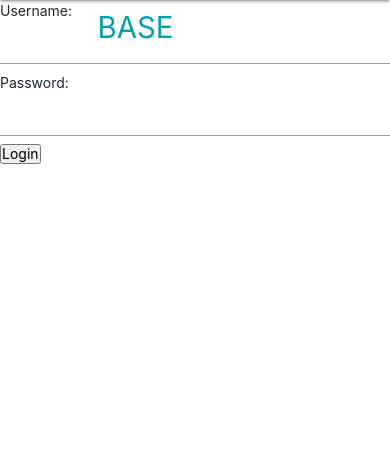
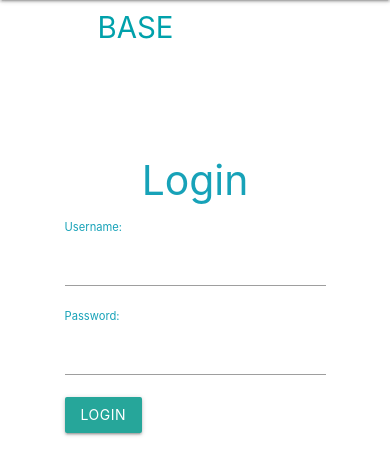
Before and after one commit to Liam-gosnell/Milestone_three, a Flask app: page /login in a window 390 px wide. Shown: the part 56-531 px from the top of the page. Run offline with Flask 2, Linux system fonts and the light colour scheme; some libraries are stand-ins or nearby versions.

Commit message:
changes to layout od login and resgister pages

```diff
--- a/templates/login.html
+++ b/templates/login.html
@@ -2,10 +2,33 @@
 
  {% block content %}
 
- <form method="POST" action="{{url_for('login')}}">
-        Username: <input type="text" name="userid">
-        Password: <input type="password" name="password">
-        <input type="submit" value="Login">
-    </form>
+<div id="login">
+        <h3 class="text-center text-white pt-5">Login</h3>
+        <div class="container">
+            <div id="login-row" class="row justify-content-center align-items-center">
+                <div id="login-column" class="col-md-6">
+                    <div id="login-box" class="col-md-12">
+                         <form method="POST" action="{{url_for('login')}}">
+                            <h3 class="text-center text-info">Login</h3>
+                            <div class="form-group">
+                                <label for="username" class="text-info">Username:</label><br>
+                                <input type="text" name="userid">
+                            </div>
+                            <div class="form-group">
+                                <label for="password" class="text-info">Password:</label><br>
+                                <input type="password" name="password">
+                            </div>
+
+                            <div class="form-group">
+                                <input type="submit" name="submit" class="btn btn-info btn-md" value="Login">
+                            </div>
+
+                        </form>
+                    </div>
+                </div>
+            </div>
+        </div>
+    </div>
+
 
 {% endblock %}
--- a/templates/nologin.html
+++ b/templates/nologin.html
@@ -1,6 +1,9 @@
 {% extends 'base.html' %}
 
  {% block content %}
+
+
+
 
 
 You must login or register to view this content. You can login <a href="{{url_for('login')}}">here</a> or register <a href="{{url_for('signup')}}">here</a>.
```
Also changed, not shown: templates/signup.html (+29 -7 lines).
